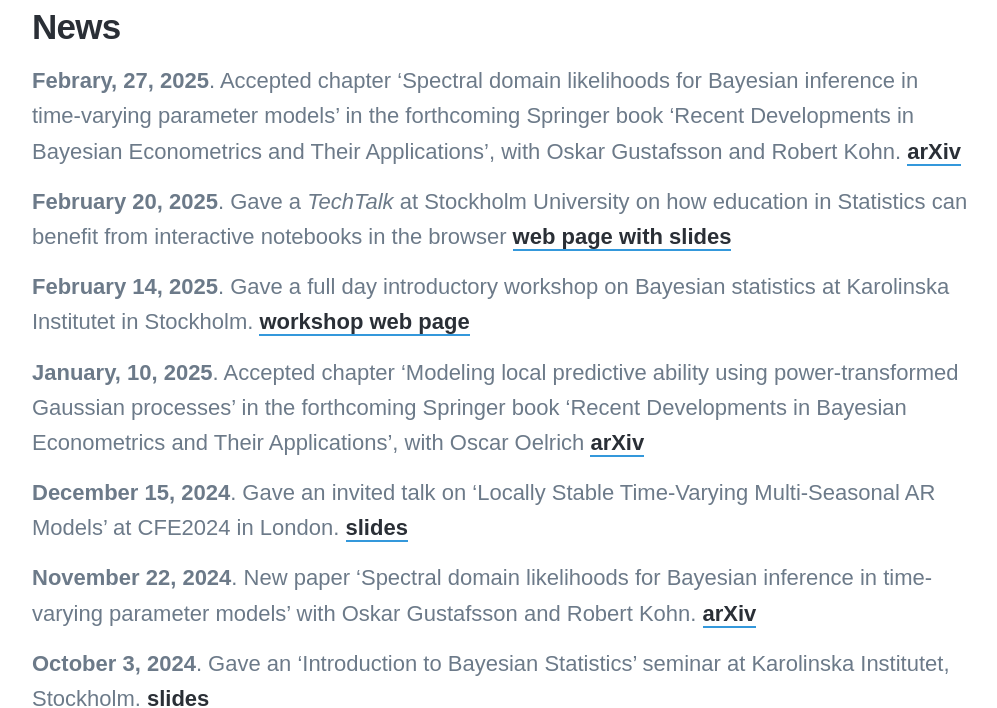
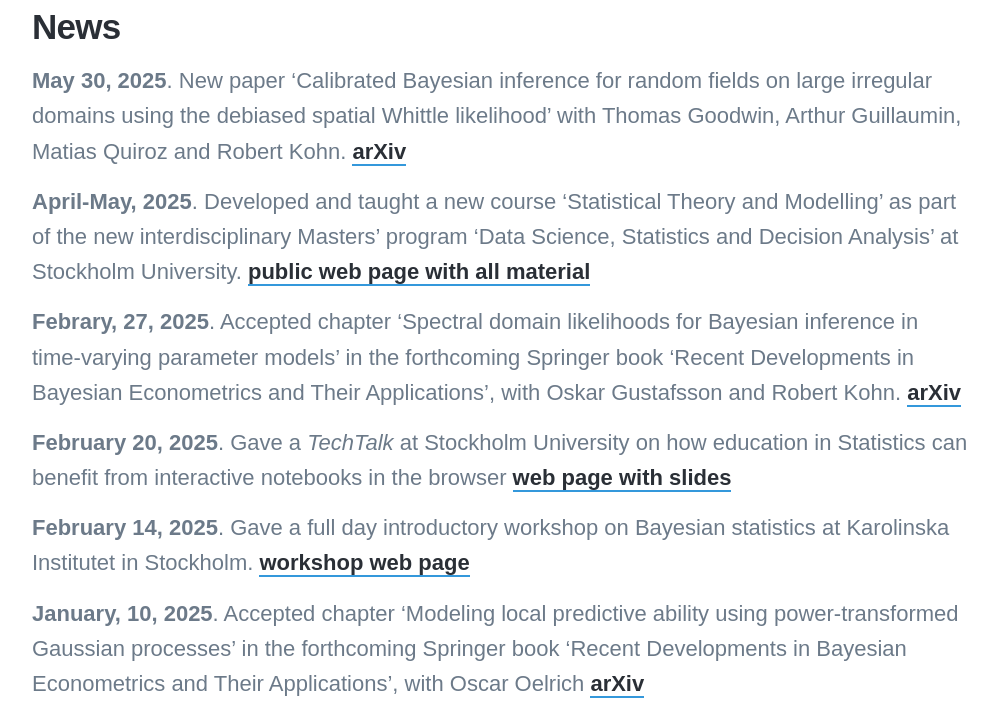
Before and after one commit to mattiasvillani/mattiasvillani.github.io, a Jekyll site: the page built from _pages/news.md, in a window 1280 px wide and 900 px high, scrolled down 416 px, cut to the strip 192-900 px from the top of the window. Shown: the whole strip, without its empty margins (138-1135 px from the left). Built offline with Jekyll 4.4.1, drawn with Linux system fonts in a browser that asks for light colours; nearby versions of some CDN libraries; some web fonts are replaced.

Commit message:
debiased paper added

```diff
--- a/_pages/news.md
+++ b/_pages/news.md
@@ -7,6 +7,11 @@ featured_image: /images/linocut_newspaper.jpg
 
 
 ## News
+
+**May 30, 2025**. New paper 'Calibrated Bayesian inference for random fields on large irregular
+  domains using the debiased spatial Whittle likelihood' with Thomas Goodwin, Arthur Guillaumin, Matias Quiroz and Robert Kohn. [arXiv]()
+
+**April-May, 2025**. Developed and taught a new course 'Statistical Theory and Modelling' as part of the new interdisciplinary Masters' program 'Data Science, Statistics and Decision Analysis' at Stockholm University. [public web page with all material](https://statisticssu.github.io/STM/)
 
 **Febrary, 27, 2025**. Accepted chapter 'Spectral domain likelihoods for Bayesian inference in time-varying parameter models' in the forthcoming Springer book 'Recent Developments in Bayesian Econometrics and Their Applications', with Oskar Gustafsson and Robert Kohn. [arXiv](https://arxiv.org/abs/2502.14010)
 
```
Also changed, not shown: _data/publist.yml (+8 -0 lines), 1 other file.
